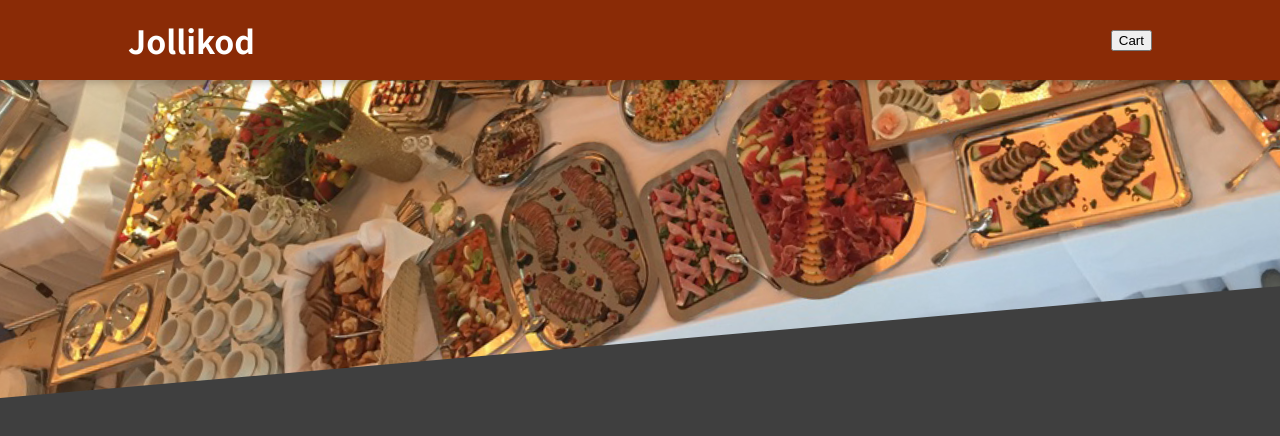
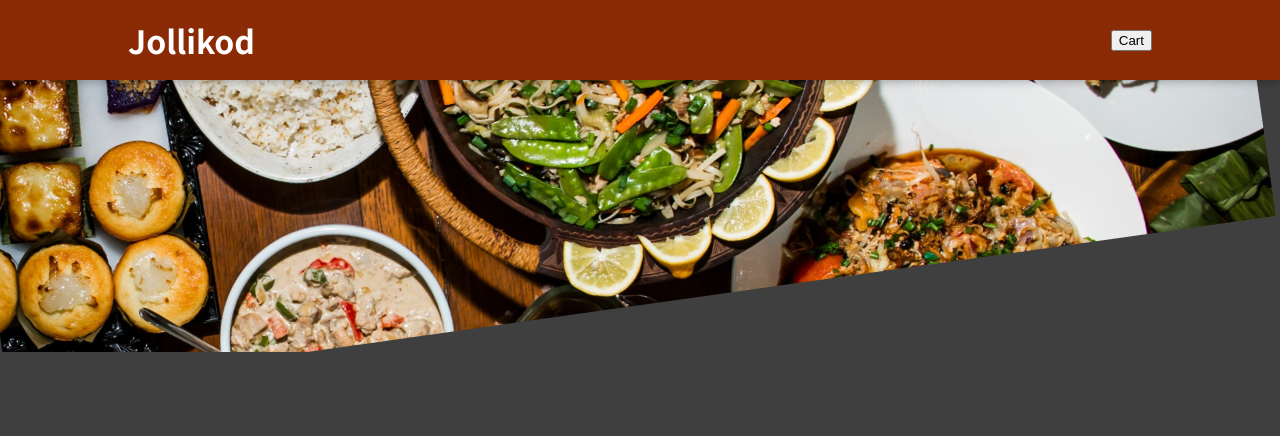
Before and after one commit to Riuseigi/food-order-app, a React (Create React App) app: page / in a window 1280 px wide. Shown: the top 436 px of the page. Built offline with nearby package versions, Linux system fonts and the light colour scheme.

Commit message:
added changes to the header add comments

```diff
--- a/src/components/Layout/Header.js
+++ b/src/components/Layout/Header.js
@@ -4,6 +4,7 @@ import classes from './Header.module.css'
 
 const Header = (props) => {
   return (
+    // Header Section Component
     <Fragment>
         <header className={classes.header}>
             <h1>Jollikod</h1>
--- a/src/components/Layout/Header.module.css
+++ b/src/components/Layout/Header.module.css
@@ -16,14 +16,14 @@
 
   .main-image {
     width: 100%;
-    height: 25rem;
+    height: 22rem;
     z-index: 0;
     overflow: hidden;
   }
 
   .main-image img {
-    width: 110%;
+    width: 100%;
     height: 100%;
     object-fit: cover;
-    transform: rotateZ(-5deg) translateY(-4rem) translateX(-1rem);
+    transform: rotateZ(-8deg) translateY(-3rem) translateX(-1rem);
   }
```
Also changed, not shown: src/assets/meals.jpg.
